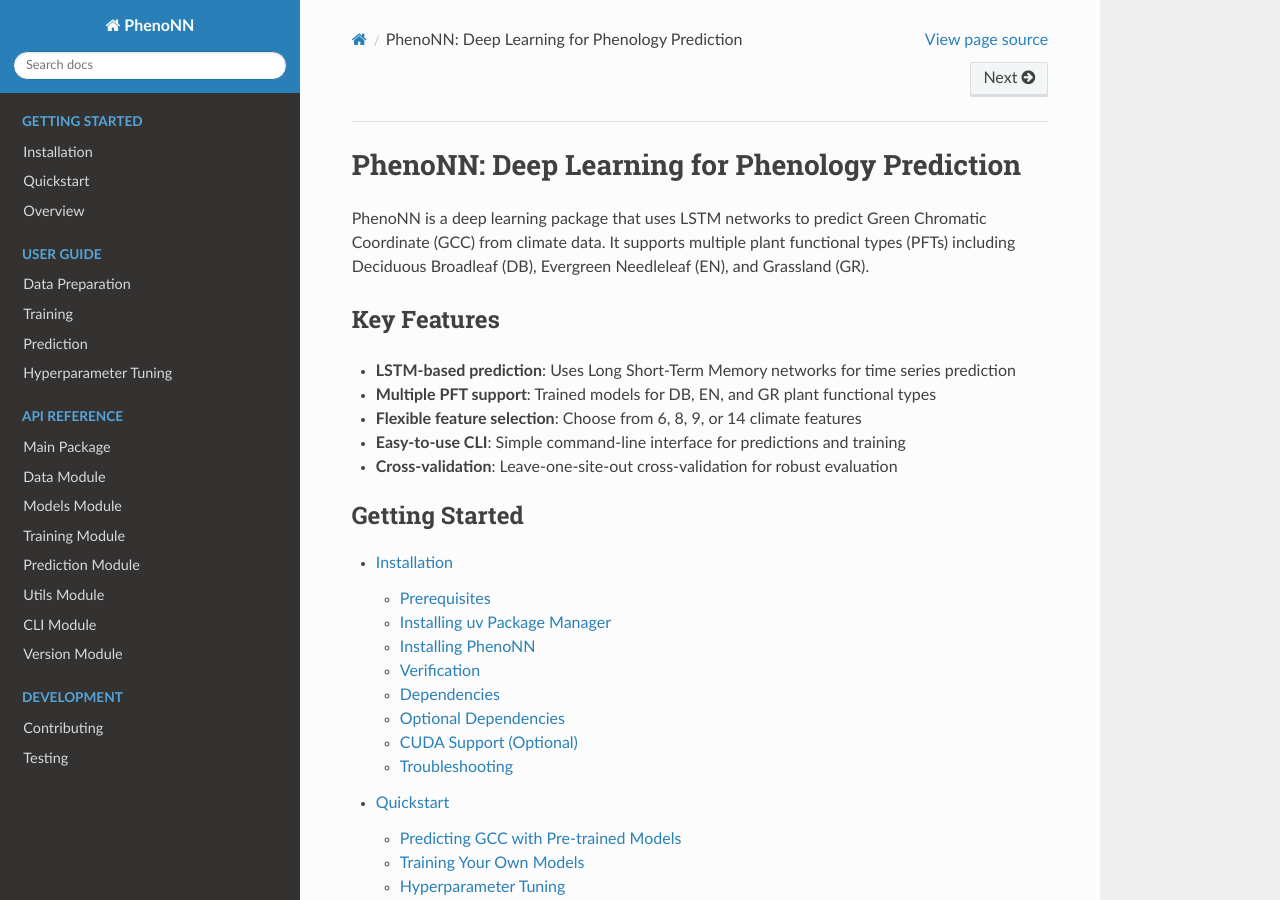
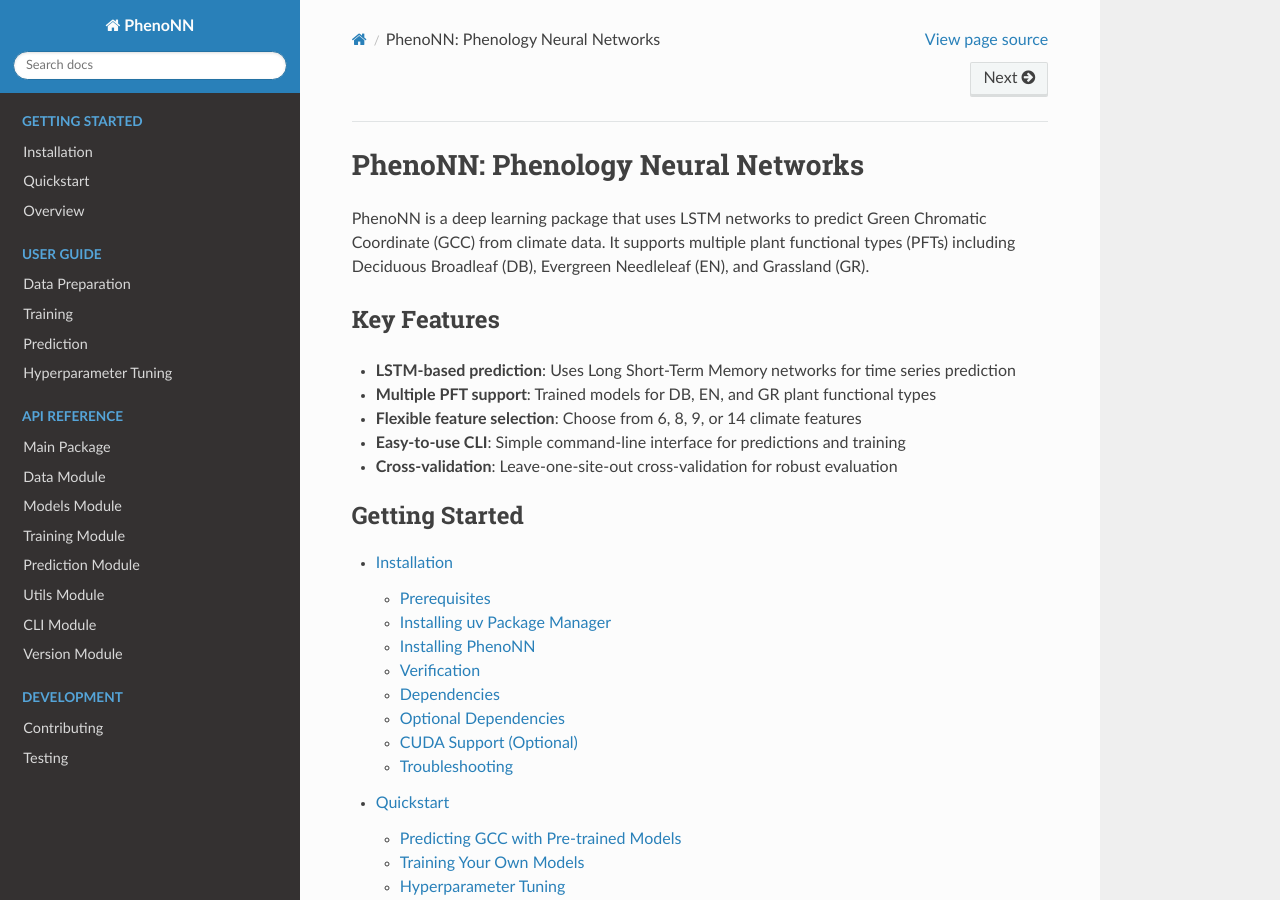
Before and after one commit to estebancarlin/PhenoNN, a Sphinx documentation site: the page built from doc/source/index.rst, in a window 1280 px wide and 900 px high. Built offline with Sphinx 7.4.7 and the Read the Docs theme 3.1.0, drawn with Linux system fonts in a browser that asks for light colours.

Commit message:
doc: correct conf.py and readme files

```diff
--- a/doc/source/index.rst
+++ b/doc/source/index.rst
@@ -1,7 +1,7 @@
 .. PhenoNN documentation master file
 
-PhenoNN: Deep Learning for Phenology Prediction
-================================================
+PhenoNN: Phenology Neural Networks
+==================================
 
 PhenoNN is a deep learning package that uses LSTM networks to predict Green Chromatic Coordinate (GCC)
 from climate data. It supports multiple plant functional types (PFTs) including Deciduous Broadleaf (DB),
```
